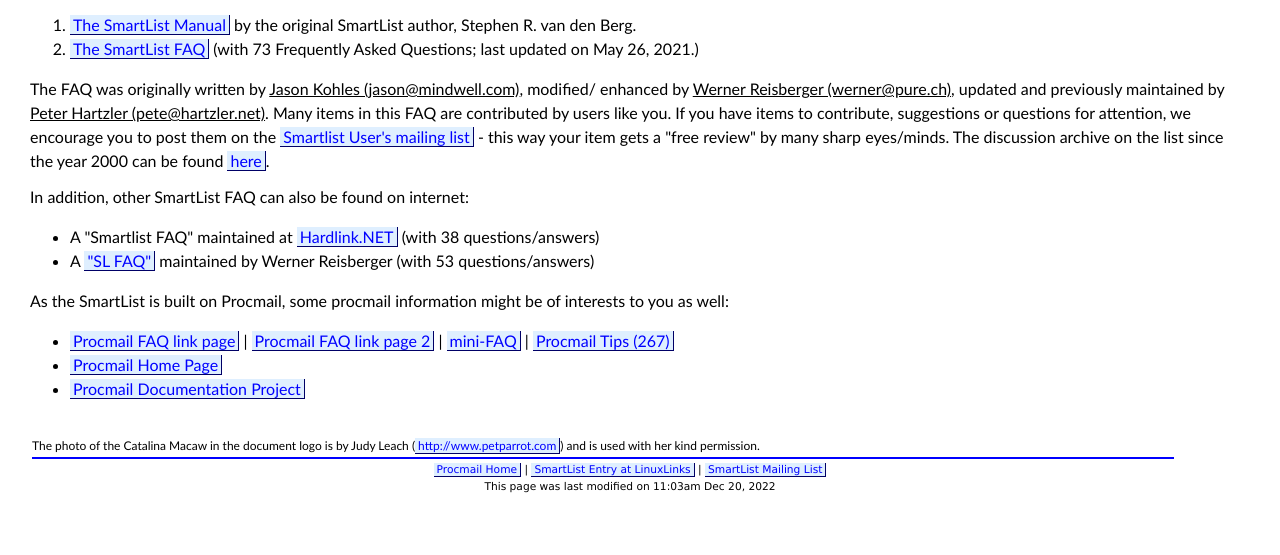
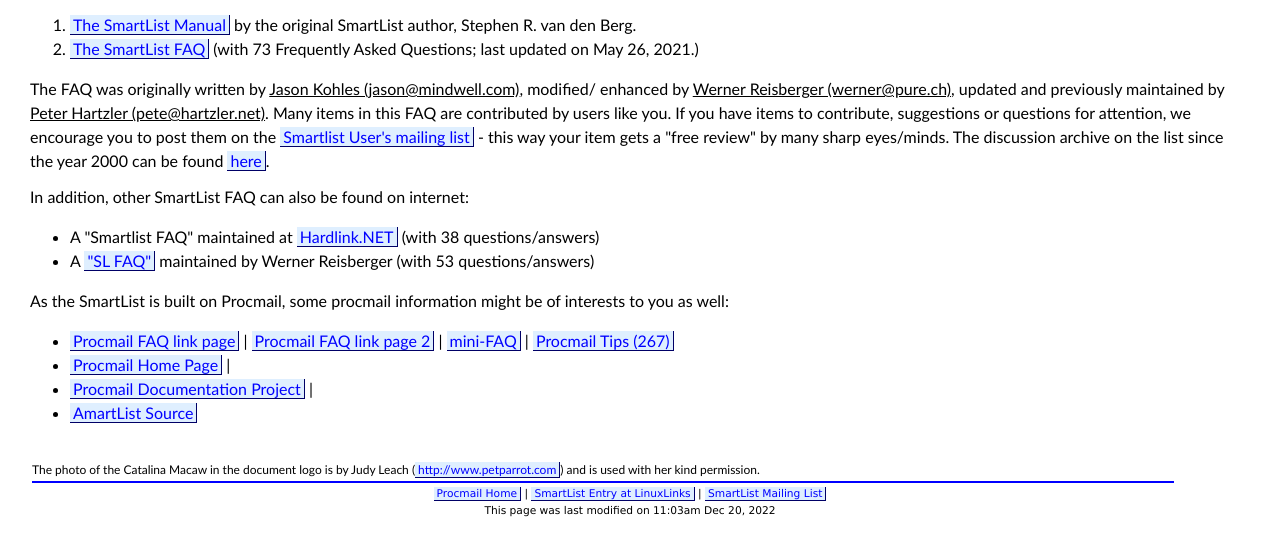
Before and after one commit to zhilianghu/SmartList_FAQ, a plain HTML site: page index.html in a window 1280 px wide. Shown: the part 143-698 px from the top of the page. Drawn offline with Linux system fonts and the light colour scheme.

Commit message:
Update index.html

```diff
--- a/index.html
+++ b/index.html
@@ -69,8 +69,9 @@ as well:
 <a href="http://porkmail.org/era/procmail/links.html">Procmail FAQ link page 2</a> |
 <a href="http://porkmail.org/era/procmail/mini-faq.html">mini-FAQ</a> |
 <a href="http://pm-doc.sourceforge.net/doc/">Procmail Tips (267)</a>
-<LI><a href="https://web.archive.org/web/20151013184044/http://www.procmail.org/">Procmail Home Page</a>
-<LI><a href="http://pm-doc.sourceforge.net/">Procmail Documentation Project</a>
+<LI><a href="https://web.archive.org/web/20151013184044/http://www.procmail.org/">Procmail Home Page</a> |
+<LI><a href="http://pm-doc.sourceforge.net/">Procmail Documentation Project</a> |
+<LI><a href="https://github.com/procmail-org/SmartList">AmartList Source</a>
 </UL>
 
 <P style="font-size:9pt;margin:36 2 2 2px;">
```
